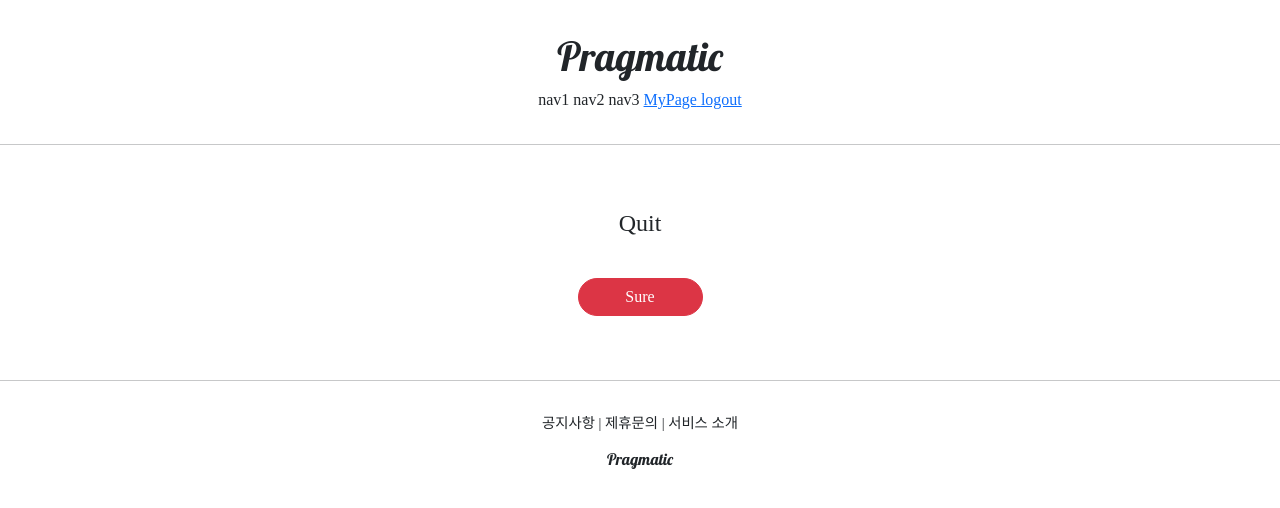
After one commit to funkyblues/Pinterest-django-Fullstack, a Django app: page /account/delete/1 in a window 1280 px wide. The commit adds this page. Shown: the top 508 px of the page. Run offline with Django 3.2, Linux system fonts and the light colour scheme; data comes from the database, SQL or seed files in the repository; both versions use the stored data as it was after the commit; some libraries are stand-ins or nearby versions; some web fonts are replaced.

Commit message:
탈퇴메뉴 구현 DeleteView 사용

```diff
--- /dev/null
+++ b/accountapp/templates/accountapp/delete.html
@@ -0,0 +1,17 @@
+{% extends 'base.html' %}
+
+{% block content %}
+  <div style="text-align: center; max-width: 500px; margin: 4rem auto;">
+    <div class="mb-4">
+      <h4>
+        Quit
+      </h4>
+    </div>
+    <form action="{% url 'accountapp:delete' pk=user.pk %}" method="post">
+      {% csrf_token %}
+
+      <input type="submit" class="btn btn-danger rounded-pill col-3 mt-3" value="Sure">
+    </form>
+  </div>
+
+{% endblock %}
--- a/accountapp/templates/accountapp/detail.html
+++ b/accountapp/templates/accountapp/detail.html
@@ -18,7 +18,11 @@
             Change Info
           </p>
         </a>
-
+        <a href="{% url 'accountapp:delete' pk=user.pk%}">
+          <p>
+            Quit
+          </p>
+        </a>
       {% endif %}
 
     </div>
--- a/accountapp/urls.py
+++ b/accountapp/urls.py
@@ -1,6 +1,6 @@
 from django.contrib.auth.views import LoginView, LogoutView
 from django.urls import path
-from accountapp.views import hello_world, AccountCreateView, AccountDetailView, AccountUpdateView
+from accountapp.views import hello_world, AccountCreateView, AccountDetailView, AccountUpdateView, AccountDeleteView
 
 app_name = "accountapp"
 # 쓰는 이유? -> 개발 중에는 "127.0.0.1:8000/account/hello_world"
@@ -19,4 +19,5 @@ urlpatterns = [
   # 특정 유저 객체에 부여된 고유한 키.
   path('detail/<int:pk>', AccountDetailView.as_view(), name='detail'),
   path('update/<int:pk>', AccountUpdateView.as_view(), name='update'),
+  path('delete/<int:pk>', AccountDeleteView.as_view(), name='delete'),
 ]
--- a/accountapp/views.py
+++ b/accountapp/views.py
@@ -7,7 +7,7 @@ from django.shortcuts import render
 # Create your views here.
 from django.urls import reverse, reverse_lazy
 # django에서 제공하는 CreateView 가져오기
-from django.views.generic import CreateView, DetailView, UpdateView
+from django.views.generic import CreateView, DetailView, UpdateView, DeleteView
 
 from accountapp.forms import AccountUpdateForm
 from accountapp.models import HelloWorld
@@ -60,3 +60,8 @@ class AccountUpdateView(UpdateView):
   form_class = AccountUpdateForm
   success_url = reverse_lazy('accountapp:hello_world')
   template_name = 'accountapp/update.html'
+
+class AccountDeleteView(DeleteView):
+  model = User
+  success_url = reverse_lazy('accountapp:login')
+  template_name = 'accountapp/delete.html'
--- a/templates/header.html
+++ b/templates/header.html
@@ -11,6 +11,9 @@
       <a href="{% url 'accountapp:login' %}?next={{ request.path }}">
         <span>login</span>
       </a>
+      <a href="{% url 'accountapp:create' %}">
+        <span>SignUp</span>
+      </a>
     {% else %}
       {# 로그인 된 user의 pk를 전달해 주어야 함 #}
       <a href="{% url 'accountapp:detail' pk=user.pk %}">
```
Also changed, not shown: db.sqlite3.
